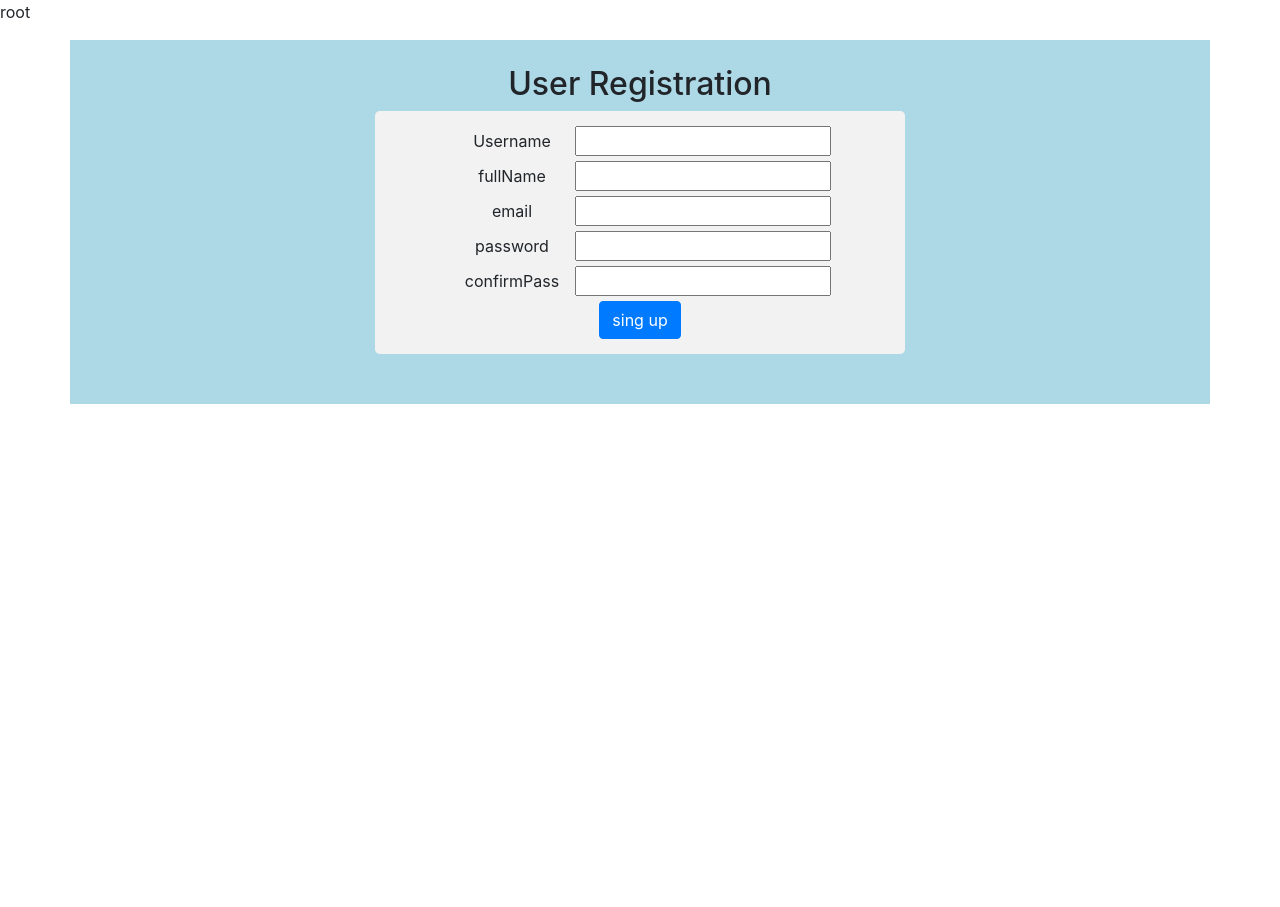
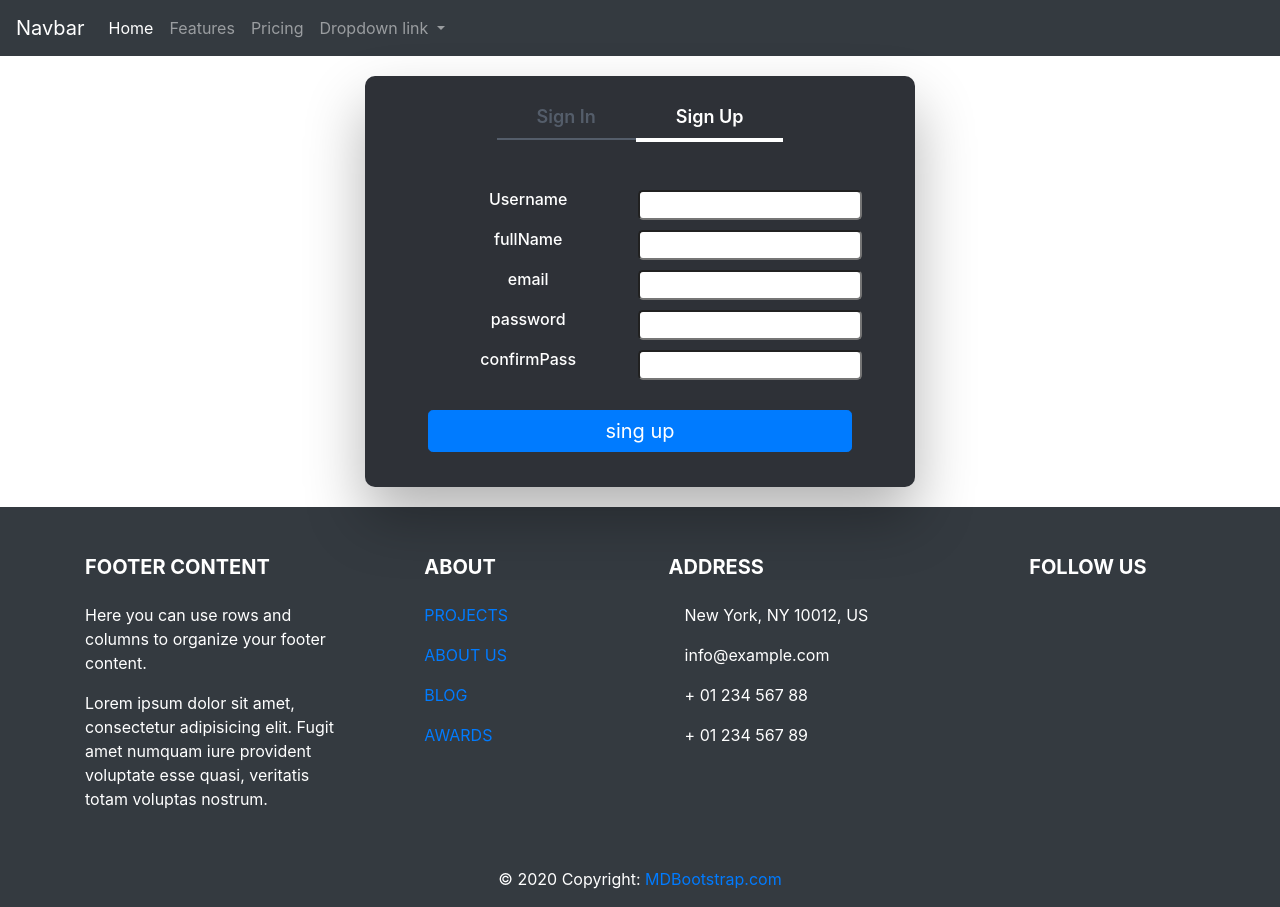
Before and after one commit to Vladi40kif/Test-Study.NET_WEB_API_Core_Entity_Angular, an Angular app in the folder Angular/: page /users/registration in a window 1280 px wide. Before the commit the page ends 800 px from the top, so only its background shows below. Built offline with nearby package versions, Linux system fonts and the light colour scheme.

Commit message:
some frontend work in registration page

```diff
--- a/Angular/src/app/app-routing.module.ts
+++ b/Angular/src/app/app-routing.module.ts
@@ -2,6 +2,7 @@ import { NgModule } from '@angular/core';
 import { Routes, RouterModule } from '@angular/router';
 import { UsersComponent } from './users/users.component';
 import { RegistrutionComponent } from './users/registrution/registrution.component';
+import { LoginComponent } from './users/login/login.component';
 
 
 const routes: Routes = [
@@ -19,6 +20,10 @@ const routes: Routes = [
 			{
 				path: 'registration',
 				component: RegistrutionComponent
+			},
+			{
+				path: 'login',
+				component: LoginComponent
 			}
 		]
 	}
--- a/Angular/src/app/app.component.html
+++ b/Angular/src/app/app.component.html
@@ -1,2 +1,5 @@
-<p>root</p>
+<app-navbar></app-navbar>
+
 <router-outlet></router-outlet>
+
+<app-footer></app-footer>
--- /dev/null
+++ b/Angular/src/app/footer/footer.component.html
@@ -0,0 +1,127 @@
+<footer class="page-footer font-small mdb-color lighten-3  bg-dark pt-4 text-white">
+
+  <!-- Footer Links -->
+  <div class="container text-center text-md-left">
+
+    <!-- Grid row -->
+    <div class="row">
+
+      <!-- Grid column -->
+      <div class="col-md-4 col-lg-3 mr-auto my-md-4 my-0 mt-4 mb-1">
+
+        <!-- Content -->
+        <h5 class="font-weight-bold text-uppercase mb-4">Footer Content</h5>
+        <p>Here you can use rows and columns to organize your footer content.</p>
+        <p>Lorem ipsum dolor sit amet, consectetur adipisicing elit. Fugit amet numquam iure provident voluptate
+          esse
+          quasi, veritatis totam voluptas nostrum.</p>
+
+      </div>
+      <!-- Grid column -->
+
+      <hr class="clearfix w-100 d-md-none">
+
+      <!-- Grid column -->
+      <div class="col-md-2 col-lg-2 mx-auto my-md-4 my-0 mt-4 mb-1">
+
+        <!-- Links -->
+        <h5 class="font-weight-bold text-uppercase mb-4">About</h5>
+
+        <ul class="list-unstyled">
+          <li>
+            <p>
+              <a href="#!">PROJECTS</a>
+            </p>
+          </li>
+          <li>
+            <p>
+              <a href="#!">ABOUT US</a>
+            </p>
+          </li>
+          <li>
+            <p>
+              <a href="#!">BLOG</a>
+            </p>
+          </li>
+          <li>
+            <p>
+              <a href="#!">AWARDS</a>
+            </p>
+          </li>
+        </ul>
+
+      </div>
+      <!-- Grid column -->
+
+      <hr class="clearfix w-100 d-md-none">
+
+      <!-- Grid column -->
+      <div class="col-md-4 col-lg-3 mx-auto my-md-4 my-0 mt-4 mb-1">
+
+        <!-- Contact details -->
+        <h5 class="font-weight-bold text-uppercase mb-4">Address</h5>
+
+        <ul class="list-unstyled">
+          <li>
+            <p>
+              <i class="fas fa-home mr-3"></i> New York, NY 10012, US</p>
+          </li>
+          <li>
+            <p>
+              <i class="fas fa-envelope mr-3"></i> info@example.com</p>
+          </li>
+          <li>
+            <p>
+              <i class="fas fa-phone mr-3"></i> + 01 234 567 88</p>
+          </li>
+          <li>
+            <p>
+              <i class="fas fa-print mr-3"></i> + 01 234 567 89</p>
+          </li>
+        </ul>
+
+      </div>
+      <!-- Grid column -->
+
+      <hr class="clearfix w-100 d-md-none">
+
+      <!-- Grid column -->
+      <div class="col-md-2 col-lg-2 text-center mx-auto my-4">
+
+        <!-- Social buttons -->
+        <h5 class="font-weight-bold text-uppercase mb-4">Follow Us</h5>
+
+        <!-- Facebook -->
+        <a type="button" class="btn-floating btn-fb">
+          <i class="fab fa-facebook-f"></i>
+        </a>
+        <!-- Twitter -->
+        <a type="button" class="btn-floating btn-tw">
+          <i class="fab fa-twitter"></i>
+        </a>
+        <!-- Google +-->
+        <a type="button" class="btn-floating btn-gplus">
+          <i class="fab fa-google-plus-g"></i>
+        </a>
+        <!-- Dribbble -->
+        <a type="button" class="btn-floating btn-dribbble">
+          <i class="fab fa-dribbble"></i>
+        </a>
+
+      </div>
+      <!-- Grid column -->
+
+    </div>
+    <!-- Grid row -->
+
+  </div>
+  <!-- Footer Links -->
+
+  <!-- Copyright -->
+  <div class="footer-copyright text-center py-3">© 2020 Copyright:
+    <a href="https://mdbootstrap.com/education/bootstrap/"> MDBootstrap.com</a>
+  </div>
+  <!-- Copyright -->
+
+</footer>
+<!-- Footer -->
--- /dev/null
+++ b/Angular/src/app/footer/footer.component.ts
@@ -0,0 +1,15 @@
+import { Component, OnInit } from '@angular/core';
+
+@Component({
+  selector: 'app-footer',
+  templateUrl: './footer.component.html',
+  styleUrls: ['./footer.component.css']
+})
+export class FooterComponent implements OnInit {
+
+  constructor() { }
+
+  ngOnInit() {
+  }
+
+}
--- a/Angular/src/app/users/registrution/registrution.component.css
+++ b/Angular/src/app/users/registrution/registrution.component.css
@@ -1,23 +1,14 @@
-body {
-     background: url('https://static-communitytable.parade.com/wp-content/uploads/2014/03/rethink-target-heart-rate-number-ftr.jpg') fixed;
-    background-size: cover;
-}
-
 *[role="form"] {
     max-width: 530px;
     padding: 15px;
-    margin: 0 auto;
+    margin-top: 20px;
+    margin-bottom: 20px;
     border-radius: 0.3em;
-    background-color: #f2f2f2;
 }
 
-*[role="form"] h2 {
-    font-family: 'Open Sans' , sans-serif;
-    font-size: 40px;
-    font-weight: 600;
-    color: #000000;
-    margin-top: 5%;
-    text-align: center;
-    text-transform: uppercase;
-    letter-spacing: 4px;
+.formFild{
+    padding: 5px;
 }
+.formFild input{
+    border-radius: 5px;
+    }
--- a/Angular/src/app/users/registrution/registrution.component.html
+++ b/Angular/src/app/users/registrution/registrution.component.html
@@ -1,32 +1,27 @@
-<div class="row mt-6" style="background-color: lightblue; text-align: center; ">
-	<div class="col md-6" style="padding-bottom: 50px;border-top-width: 25px;padding-top: 25px;">
-		<h2> User Registration </h2>
-		<form class="form-horizontal" role="form" [formGroup] = "service.formModel" autocomplete="off" (submit)="register()"	>
-			<div class="formFild">
-				<label class="col-sm-3 control-label">Username</label>
-				<input formControlName = "userName" >
+<form class="form-horizontal text-white mdb-color lighten-3" role="form" [formGroup] = "service.formModel" autocomplete="off" (submit)="register()"	>
+	<div class="row justify-content-md-center formFild">
+		<h6 class="col text-center">Username</h6>
+		<input class="col text-center" formControlName = "userName">
 	</div>
-			<div class="formFild">
-				<label class="col-sm-3 control-label">fullName</label>
-				<input formControlName = "fullName" >
+	<div class="row justify-content-md-center formFild">
+		<h6 class="col text-center">fullName</h6>
+		<input class="col text-center" formControlName = "fullName" >
 	</div>
-			<div class="formFild">
-				<label class="col-sm-3 control-label">email</label>
-				<input formControlName = "email" >
+	<div class="row justify-content-md-center formFild">
+		<h6 class="col text-center">email</h6>
+		<input class="col text-center" formControlName = "email" >
 	</div>
 
 	<div formGroupName = "password">
-				<div class="formFild">
-					<label class="col-sm-3 control-label">password</label>
-					<input formControlName = "password" >
+		<div class="row justify-content-md-center formFild">
+			<h6 class="col text-center">password</h6>
+			<input class="col text-center" formControlName = "password" >
 		</div>
 
-				<div class="formFild">
-					<label class="col-sm-3 control-label">confirmPass</label>
-					<input formControlName = "confirmPass" >
+		<div class="row justify-content-md-center formFild">
+			<h6 class="col text-center">confirmPass</h6>
+			<input class="col text-center" formControlName = "confirmPass" >
 		</div>
 	</div>
-			<button type="submit" class="btn btn-primary" >sing up</button>
+	<button type="submit" class="btn btn-primary btn-lg btn-block formFild" style="margin-top: 25px" >sing up</button>
 </form>
-	</div>
-</div>
--- a/Angular/src/app/users/users.component.css
+++ b/Angular/src/app/users/users.component.css
@@ -0,0 +1,47 @@
+/* You can add global styles to this file, and also import other style files */
+
+.wrapper {
+    display: flex;
+    align-items: center;
+    flex-direction: column;
+    justify-content: center;
+    width: 100%;
+    padding: 20px;
+}
+
+.wrapped-div {
+    -webkit-border-radius: 10px;
+    border-radius: 10px;
+    background: #2e3137;
+    padding: 30px;
+    width: 90%;
+    max-width: 550px;
+    position: relative;
+    padding: 0px;
+    -webkit-box-shadow: 0 30px 60px 0 rgba(0,0,0,0.3);
+    box-shadow: 0 30px 60px 0 rgba(0,0,0,0.3);
+}
+
+.tab-header{
+    text-align: center;
+}
+
+.tab-header h2.active {
+    color: #fff;
+    border-bottom: 4px solid #fff;
+}
+
+.tab-header h2 {
+    text-align: center;
+    font-size: 18px;
+    font-weight: 600;
+    display:inline-block;
+    padding: 30px 40px 10px 40px;
+    cursor: pointer;
+    color: #545d6a;
+    border-bottom: 2px solid #545d6a;
+}
+
+.tab-header h2:focus {
+  outline: none;
+}
--- a/Angular/src/app/users/users.component.html
+++ b/Angular/src/app/users/users.component.html
@@ -1,5 +1,13 @@
-<div class="container">
-	<div class="row-md-6">
-		<router-outlet></router-outlet>
-	</div>
+<div class="wrapper">
+  <div class="wrapped-div">
+    <div class="tab-header">
+      <h2 routerLink='/users/login' routerLinkActive='active'>Sign In</h2>
+      <h2 routerLink='/users/registration' routerLinkActive='active'>Sign Up</h2>
+    </div>
+    <div class="row">
+      <div class="col-md-10 offset-md-1">
+        <router-outlet></router-outlet>
+      </div>
+    </div>
+  </div>
 </div>
--- a/Angular/src/index.html
+++ b/Angular/src/index.html
@@ -2,7 +2,7 @@
 <html lang="en">
 <head>
   <meta charset="utf-8">
-  <title>Angular</title>
+  <title>Users Site</title>
   <base href="/">
   <meta name="viewport" content="width=device-width, initial-scale=1">
   <link rel="icon" type="image/x-icon" href="favicon.ico">
```
Also changed, not shown: Angular/src/app/app.module.ts (+11 -2 lines), Angular/src/app/footer/footer.component.css (added), Angular/src/app/users/registrution/registrution.component.ts (indentation only), 1 other file (tests, documents, lock files or other folders). Lines whose indentation alone changed are shown as unchanged.
